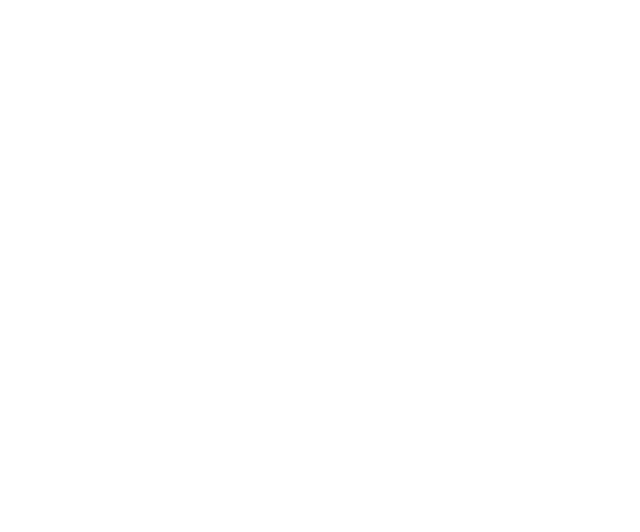
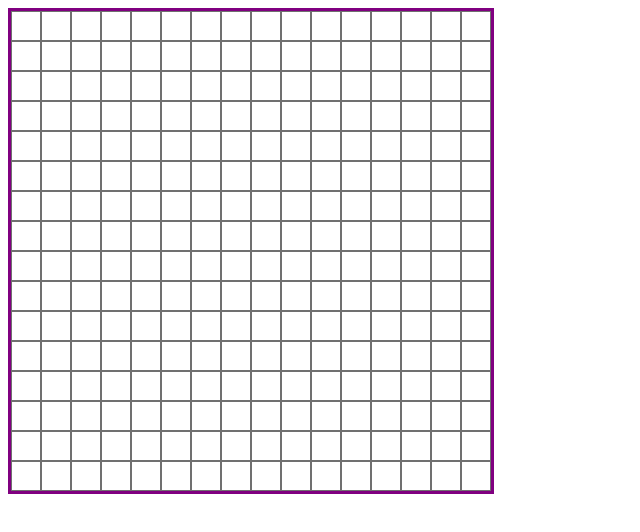
Before and after one commit to jstam94/etch-a-sketch, a plain HTML site: page index.html in a window 1280 px wide. Shown: the whole page, without its empty margins (0-640 px from the left). Drawn offline with Linux system fonts and the light colour scheme.

Commit message:
Basic Etch-a-Sketch Function added
Basic prototype etch-a-sketch added without any adjustable parameters.
Expected behavior is for grid to turn blue on mouse-over.

```diff
--- a/index.html
+++ b/index.html
@@ -7,7 +7,7 @@
     <link rel="stylesheet" href="styles.css">
 </head>
 <body>
-
+    <div class="container"></div>
 
 
 
--- a/script.js
+++ b/script.js
@@ -0,0 +1,18 @@
+let container = document.querySelector('.container')
+
+function addBox(){
+    let box = document.createElement('div');
+    box.setAttribute('class', 'smallBox')
+    container.appendChild(box);
+}
+
+for(let i = 0; i < 256; i ++){
+    console.log(i);
+    addBox();
+}
+
+let boxes = container.querySelectorAll('.smallBox')
+
+boxes.forEach((box)=> box.addEventListener('mouseenter', () =>{
+    box.style.backgroundColor = 'blue';
+}))
--- a/styles.css
+++ b/styles.css
@@ -0,0 +1,16 @@
+  .container {
+    border: solid 3px purple;
+    display: flex;
+    flex-wrap: wrap;
+    height: 480px;
+    width: 480px;
+    margin: 0;
+  }
+
+  .smallBox {
+    height: 30px;
+    width: 30px;
+    border: solid 1px rgba(0, 0, 0, 0.562);
+    margin: 0;
+    box-sizing: border-box;
+  }
```
